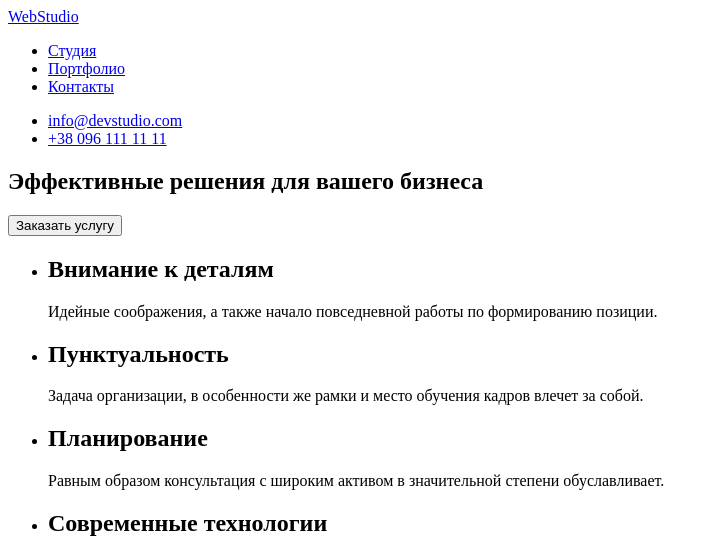
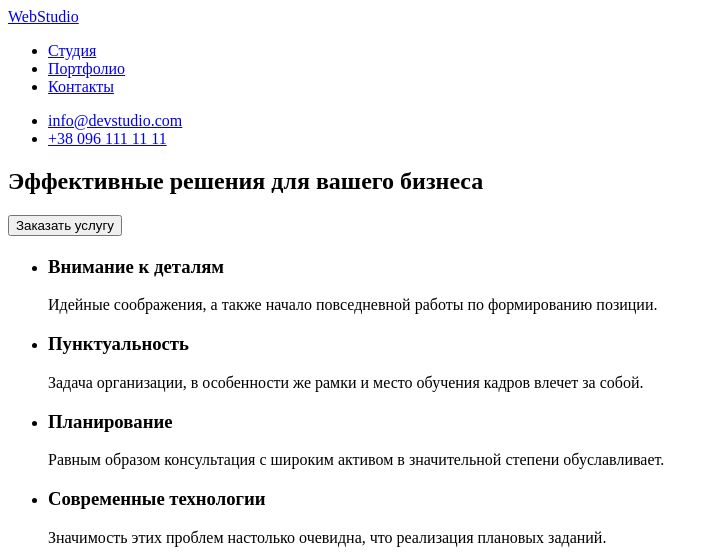
Before and after one commit to ihorlihus/goit-markup-hw-01, a plain HTML site: page index.html in a window 1280 px wide. Shown: the top 554 px of the page, without its empty margins (0-717 px from the left). Drawn offline with Linux system fonts and the light colour scheme.

Commit message:
Изменяет заголовки по замечаниям

```diff
--- a/index.html
+++ b/index.html
@@ -31,24 +31,25 @@
                 <button type="button">Заказать услугу</button>
             </section>
             <section>
+                <h2></h2>
                 <ul>
                     <li>
-                        <h2>Внимание к деталям</h2>
+                        <h3>Внимание к деталям</h3>
                         <p>Идейные соображения, а также
                             начало повседневной работы по формированию позиции.</p>
                     </li>
                     <li>
-                        <h2>Пунктуальность</h2>
+                        <h3>Пунктуальность</h3>
                         <p>Задача организации, в особенности же рамки и место
                             обучения кадров влечет за собой.</p>
                     </li>
                     <li>
-                        <h2>Планирование</h2>
+                        <h3>Планирование</h3>
                         <p>Равным образом консультация с широким активом в значительной
                             степени обуславливает.</p>
                     </li>
                     <li>
-                        <h2>Современные технологии</h2>
+                        <h3>Современные технологии</h3>
                         <p>Значимость этих проблем настолько очевидна, что реализация
                             плановых заданий.</p>
                     </li>
```
